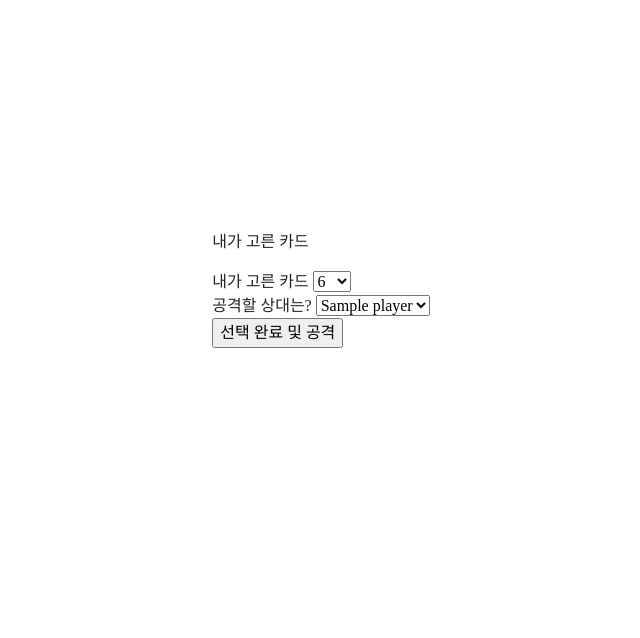
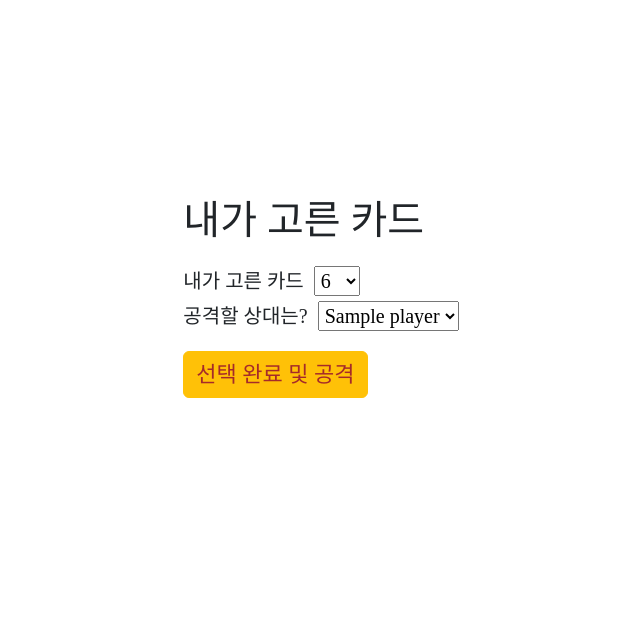
Before and after one commit to mikio999/Piro19_CardGame_01, a Django app: page /game/attack in a window 1280 px wide. Shown: the part 161-799 px from the top of the page, without its empty margins (319-959 px from the left). Run offline with Django 4.2, Linux system fonts and the light colour scheme; tables that the repository leaves empty hold one stand-in row (values such as "Sample post"); some web fonts are replaced.

Commit message:
[feat] css

```diff
--- a/server/static/css/base.css
+++ b/server/static/css/base.css
@@ -32,9 +32,60 @@ body {
   background-color: black;
 }
 
-.container{
-    display:flex;
-    justify-content: center;
-    align-items: center;
-    height:100vh;
+.container {
+  display: flex;
+  justify-content: center;
+  align-items: center;
+  height: 100vh;
 }
+
+.ranking-container {
+  margin-left: auto;
+  margin-right: auto;
+}
+
+.attack-page {
+  font-family: "MaplestoryOTFBold";
+  font-size: 20px;
+}
+
+.attack-page h1 {
+  font-family: "MaplestoryOTFBold";
+}
+
+.attack-page select {
+  padding: 2px;
+  margin-left: 5px;
+  font-family: "MaplestoryOTFBold";
+}
+
+.attack-page input {
+  margin-top: 20px;
+  font-family: "MaplestoryOTFBold";
+  color: brown;
+  font-size: 22px;
+}
+
+.attack-page label {
+  margin-top: 5px;
+  font-family: "MaplestoryOTFBold";
+}
+
+.text-center h2 {
+  font-family: "MaplestoryOTFBold";
+  margin-bottom: 50px;
+}
+
+.text-center p {
+  font-family: "MaplestoryOTFBold";
+}
+
+.text-center p {
+  white-space: nowrap;
+  margin-left: 15px;
+}
+
+.text-center div {
+  align-items: center;
+  justify-content: center;
+}
--- a/server/templates/games/game_attack.html
+++ b/server/templates/games/game_attack.html
@@ -1,8 +1,6 @@
-{% extends 'games/nav.html' %}
-{% load static %}
-{% block content %}
-<div>
-    <p>내가 고른 카드</p>
+{% extends 'games/nav.html' %} {% load static %} {% block content %}
+<div class="attack-page">
+  <p><h1>내가 고른 카드</h1></p>
   <form method="post" action="{% url 'games:game_attack' %}">
     {% csrf_token %}
     <label for="selected_card">내가 고른 카드</label>
@@ -11,15 +9,15 @@
       <option value="{{ card }}">{{ card }}</option>
       {% endfor %}
     </select>
-        <br>
+    <br />
     <label for="sort">공격할 상대는?</label>
     <select name="player_id" id="player_id">
       {% for player in players %}
       <option value="{{ player.id }}">{{ player.name }}</option>
       {% endfor %}
     </select>
-        <br>
-        <input type="submit" value="선택 완료 및 공격">
+    <br />
+    <input type="submit" value="선택 완료 및 공격" class="btn btn-warning" />
   </form>
 </div>
 {% endblock %}
```
Also changed, not shown: server/templates/games/game_list.html (+42 -32 lines), server/templates/games/game_rank.html (+1 -14 lines). Lines whose indentation alone changed are shown as unchanged.
